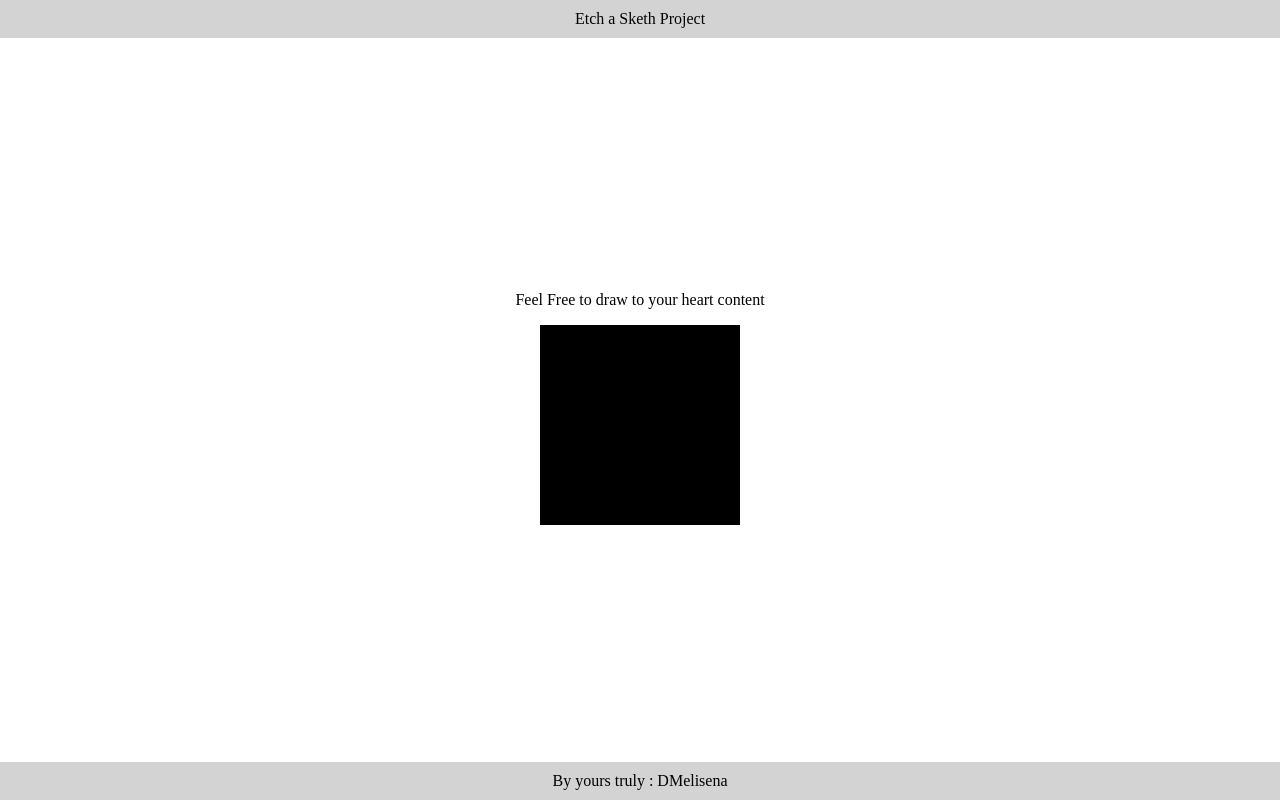
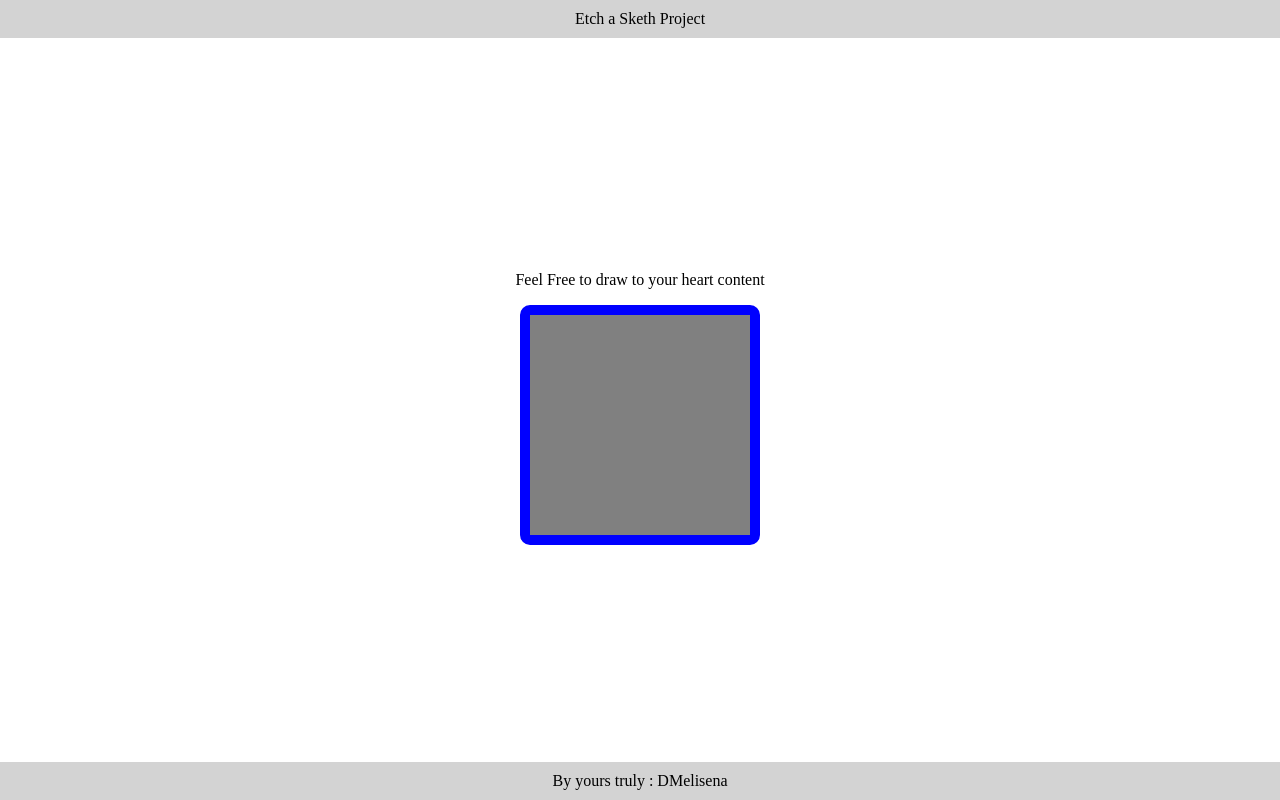
Before and after one commit to DMelisena/Etch-a-Sketch-odin, a plain HTML site: page index.html in a window 1280 px wide. Drawn offline with Linux system fonts and the light colour scheme.

Commit message:
Adding border on drawing-pad

```diff
--- a/style.css
+++ b/style.css
@@ -22,10 +22,13 @@ body{
 }
 
 .drawing-pad{
-  background:black;
+  background:grey;
+  padding:10px;
   min-width:200px;
   min-height:200px;
   flex:0;
+  border:10px solid blue;
+  border-radius:10px;
 }
 
 ul{
```
